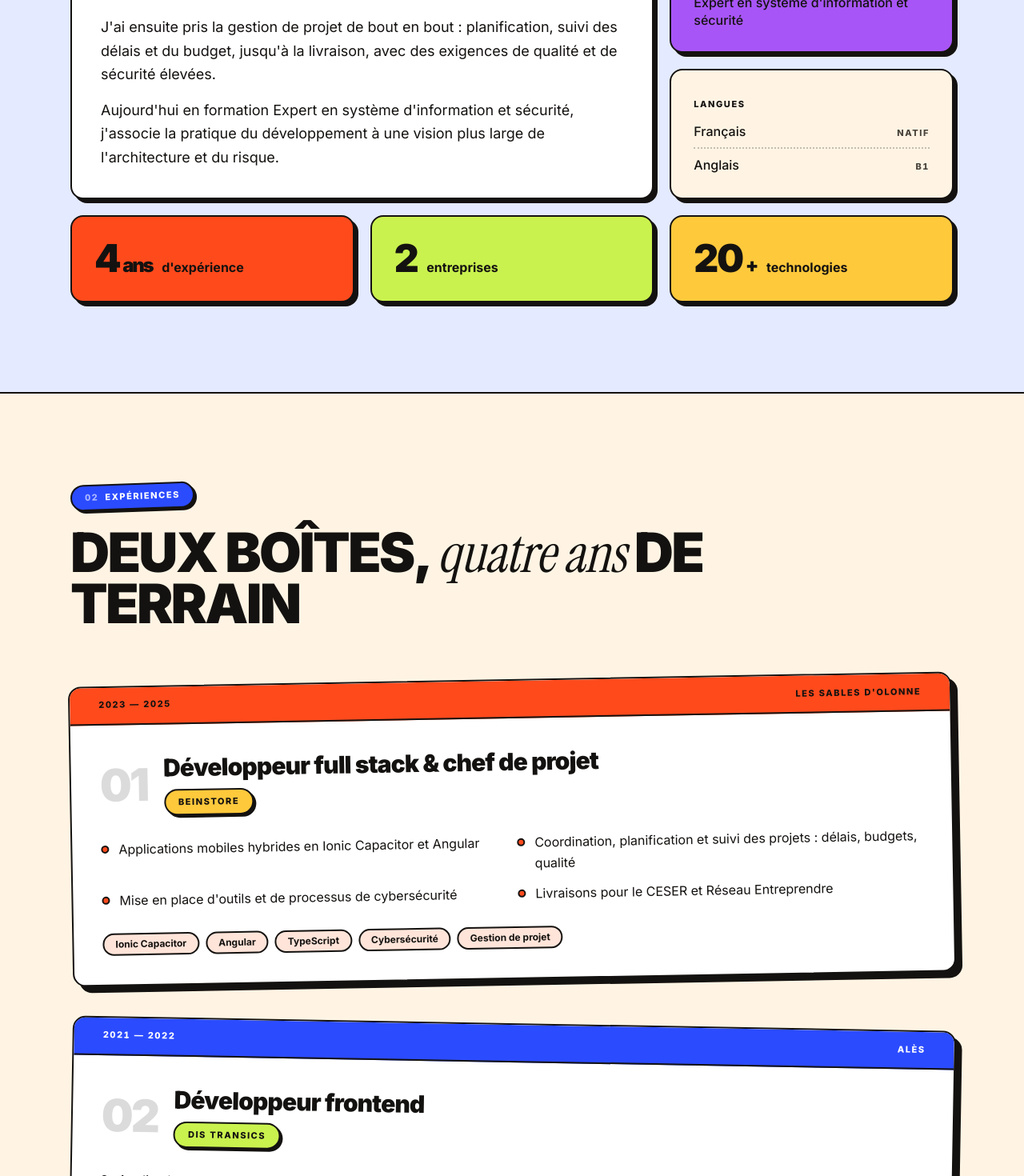
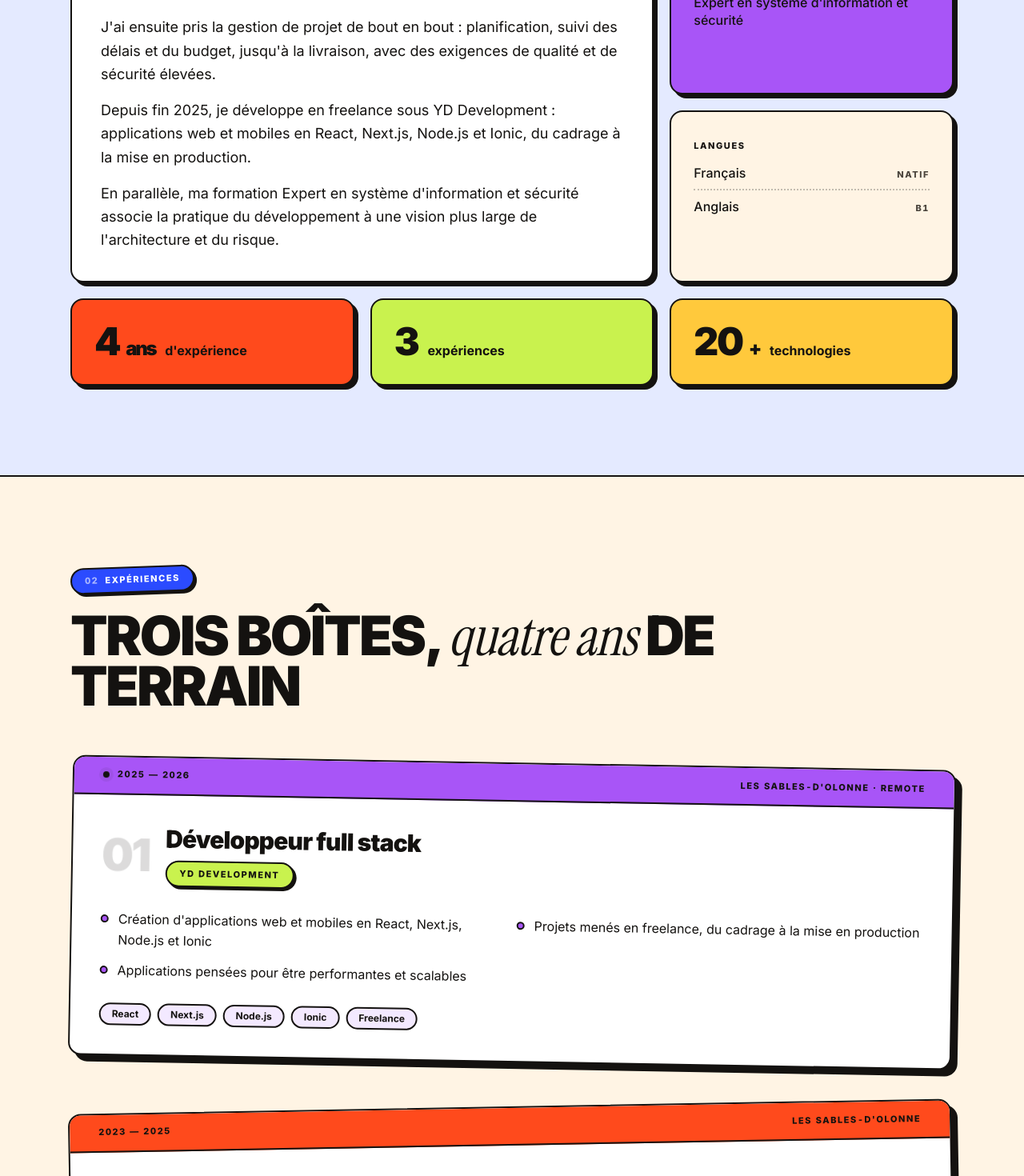
Before and after one commit to drifyoussef/Portfolio-DRIF-Youssef-Nextjs, a Next.js app: page / in a window 1280 px wide. Shown: the part 1220-2690 px from the top of the page at 80% size. Built offline with nearby package versions, Linux system fonts and the light colour scheme.

Commit message:
feat: Update About, Contact, Education, Experience, and Hero components with content and styling improvements

```diff
--- a/components/About.tsx
+++ b/components/About.tsx
@@ -3,9 +3,10 @@ import RevealOnScroll from "./RevealOnScroll";
 import Tile from "./Tile";
 
 const paragraphs = [
-  "Développeur full stack basé aux Sables d'Olonne, j'ai développé des applications mobiles en Ionic/Capacitor et Angular, livrées notamment pour le CESER et Réseau Entreprendre.",
+  "Développeur full stack basé aux Sables-d'Olonne, j'ai développé des applications mobiles en Ionic/Capacitor et Angular, livrées notamment pour le CESER et Réseau Entreprendre.",
   "J'ai ensuite pris la gestion de projet de bout en bout : planification, suivi des délais et du budget, jusqu'à la livraison, avec des exigences de qualité et de sécurité élevées.",
-  "Aujourd'hui en formation Expert en système d'information et sécurité, j'associe la pratique du développement à une vision plus large de l'architecture et du risque.",
+  "Depuis fin 2025, je développe en freelance sous YD Development : applications web et mobiles en React, Next.js, Node.js et Ionic, du cadrage à la mise en production.",
+  "En parallèle, ma formation Expert en système d'information et sécurité associe la pratique du développement à une vision plus large de l'architecture et du risque.",
 ];
 
 export default function About() {
@@ -62,14 +63,14 @@ export default function About() {
 
         {[
           { value: "4", unit: "ans", label: "d'expérience", fill: "flame" as const },
-          { value: "2", unit: "", label: "entreprises", fill: "acide" as const },
+          { value: "3", unit: "", label: "expériences", fill: "acide" as const },
           { value: "20", unit: "+", label: "technologies", fill: "soleil" as const },
         ].map((s, i) => (
           <RevealOnScroll key={s.label} delay={200 + i * 70} className="md:col-span-2">
             <Tile fill={s.fill} className="flex h-full items-baseline gap-3 p-7">
               <span className="text-5xl leading-none font-black tracking-[-0.05em]">
                 {s.value}
-                {s.unit && <span className="ml-1 text-2xl">{s.unit}</span>}
+                {s.unit && <span className="ml-2 text-2xl">{s.unit}</span>}
               </span>
               <span className="font-bold">{s.label}</span>
             </Tile>
--- a/components/Contact.tsx
+++ b/components/Contact.tsx
@@ -36,8 +36,8 @@ export default function Contact() {
             Contact
           </Sticker>
           <h2 className="mt-6 max-w-4xl text-[clamp(2.25rem,6.5vw,4.25rem)] leading-[0.9] font-black tracking-[-0.04em] uppercase">
-            On se{" "}
-            <span className="pop lowercase text-acide">parle</span> ?
+            On créer un projet{" "}
+            <span className="pop lowercase text-acide">ensemble</span> ?
           </h2>
         </RevealOnScroll>
 
--- a/components/Education.tsx
+++ b/components/Education.tsx
@@ -18,7 +18,7 @@ const education: {
     degree: "Expert en système d'information et sécurité",
     level: "BAC+5",
     school: "Cloud Campus",
-    location: "Les Sables d'Olonne",
+    location: "Les Sables-d'Olonne",
     period: "2025 — 2026",
     fill: "mauvePale",
     badge: "mauve",
@@ -34,7 +34,7 @@ const education: {
     degree: "Développeur web full stack",
     level: "BAC+4",
     school: "Cloud Campus",
-    location: "Les Sables d'Olonne",
+    location: "Les Sables-d'Olonne",
     period: "2023 — 2025",
     fill: "acidePale",
     badge: "acide",
--- a/components/Experience.tsx
+++ b/components/Experience.tsx
@@ -1,25 +1,48 @@
 import Band, { SectionHead } from "./Section";
 import RevealOnScroll from "./RevealOnScroll";
-import Tile, { Sticker, type Fill } from "./Tile";
+import Tile, { Sticker, fills, type Fill } from "./Tile";
 
 const experiences: {
   title: string;
   company: string;
   location: string;
   period: string;
-  header: Fill;
-  chip: string;
+  current?: boolean;
+  accent: Fill; // bandeau, puces
+  chip: string; // fond des étiquettes de stack
+  sticker: Fill; // pastille du nom d'entreprise
+  dot: string;
   tilt: string;
   tasks: string[];
   stack: string[];
 }[] = [
   {
+    title: "Développeur full stack",
+    company: "YD Development",
+    location: "Les Sables-d'Olonne · Remote",
+    period: "2025 — 2026",
+    current: true,
+    accent: "mauve",
+    chip: "bg-mauve-pale",
+    sticker: "acide",
+    dot: "bg-mauve",
+    tilt: "md:rotate-1",
+    tasks: [
+      "Création d'applications web et mobiles en React, Next.js, Node.js et Ionic",
+      "Projets menés en freelance, du cadrage à la mise en production",
+      "Applications pensées pour être performantes et scalables",
+    ],
+    stack: ["React", "Next.js", "Node.js", "Ionic", "Freelance"],
+  },
+  {
     title: "Développeur full stack & chef de projet",
     company: "Beinstore",
-    location: "Les Sables d'Olonne",
+    location: "Les Sables-d'Olonne",
     period: "2023 — 2025",
-    header: "flame",
+    accent: "flame",
     chip: "bg-flame-pale",
+    sticker: "soleil",
+    dot: "bg-flame",
     tilt: "md:-rotate-1",
     tasks: [
       "Applications mobiles hybrides en Ionic Capacitor et Angular",
@@ -34,8 +57,10 @@ const experiences: {
     company: "DIS Transics",
     location: "Alès",
     period: "2021 — 2022",
-    header: "azur",
+    accent: "azur",
     chip: "bg-azur-pale",
+    sticker: "acide",
+    dot: "bg-azur",
     tilt: "md:rotate-1",
     tasks: [
       "Applications web en ReactJS pour le secteur du transport",
@@ -55,7 +80,7 @@ export default function Experience() {
         sticker="azur"
         title={
           <>
-            Deux boîtes,{" "}
+            Trois boîtes,{" "}
             <span className="pop lowercase">quatre ans</span> de terrain
           </>
         }
@@ -71,10 +96,18 @@ export default function Experience() {
               {/* Bandeau de couleur */}
               <div
                 className={`flex flex-wrap items-center justify-between gap-x-6 gap-y-1 border-b-2 border-encre px-6 py-3.5 md:px-9 ${
-                  exp.header === "flame" ? "bg-flame text-encre" : "bg-azur text-white"
+                  fills[exp.accent]
                 }`}
               >
-                <span className="eyebrow text-sm">{exp.period}</span>
+                <span className="eyebrow flex items-center gap-2.5 text-sm">
+                  {exp.current && (
+                    <span className="relative flex h-2 w-2">
+                      <span className="dot-ping absolute inline-flex h-full w-full rounded-full bg-encre" />
+                      <span className="relative inline-flex h-2 w-2 rounded-full bg-encre" />
+                    </span>
+                  )}
+                  {exp.period}
+                </span>
                 <span className="eyebrow">{exp.location}</span>
               </div>
 
@@ -88,9 +121,7 @@ export default function Experience() {
                       {exp.title}
                     </h3>
                     <p className="mt-2">
-                      <Sticker fill={exp.header === "flame" ? "soleil" : "acide"}>
-                        {exp.company}
-                      </Sticker>
+                      <Sticker fill={exp.sticker}>{exp.company}</Sticker>
                     </p>
                   </div>
                 </div>
@@ -100,9 +131,7 @@ export default function Experience() {
                     <li key={task} className="flex gap-3 leading-relaxed">
                       <span
                         aria-hidden
-                        className={`mt-2 h-2.5 w-2.5 shrink-0 rounded-full border-2 border-encre ${
-                          exp.header === "flame" ? "bg-flame" : "bg-azur"
-                        }`}
+                        className={`mt-2 h-2.5 w-2.5 shrink-0 rounded-full border-2 border-encre ${exp.dot}`}
                       />
                       <span>{task}</span>
                     </li>
--- a/components/Hero.tsx
+++ b/components/Hero.tsx
@@ -83,12 +83,12 @@ export default function Hero() {
               <Tile fill="azur" className="rotate-3 p-2.5 shadow-[8px_8px_0_0_var(--encre)]">
                 <div className="relative aspect-4/5 overflow-hidden rounded-xl border-2 border-encre">
                   <Image
-                    src="/portrait.jpg"
+                    src="/portrait.png"
                     alt="Portrait de Youssef Drif"
                     fill
                     sizes="(min-width: 1024px) 20rem, 80vw"
                     priority
-                    className="object-cover object-[50%_18%]"
+                    className="object-cover object-[50%_32px]"
                   />
                 </div>
               </Tile>
@@ -98,14 +98,14 @@ export default function Hero() {
                 className="absolute -top-5 -left-6 -rotate-6 px-4 py-2.5 sm:-left-10"
               >
                 <span className="text-2xl font-black">4</span>
-                <span className="eyebrow ml-1.5">ans d&apos;XP</span>
+                <span className="eyebrow ml-1.5">ans d&apos;experience</span>
               </Tile>
 
               <Tile
                 fill="blanc"
                 className="absolute -right-3 -bottom-6 rotate-3 px-4 py-2.5 sm:-right-6"
               >
-                <span className="eyebrow">Les Sables d&apos;Olonne</span>
+                <span className="eyebrow">Les Sables-d&apos;Olonne</span>
               </Tile>
             </div>
           </div>
```
Also changed, not shown: public/portrait.png (added), 1 other file (tests, documents, lock files or other folders).
